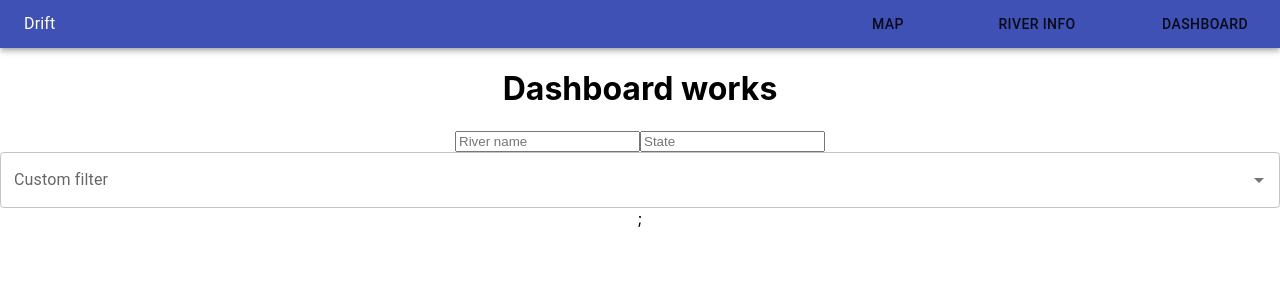
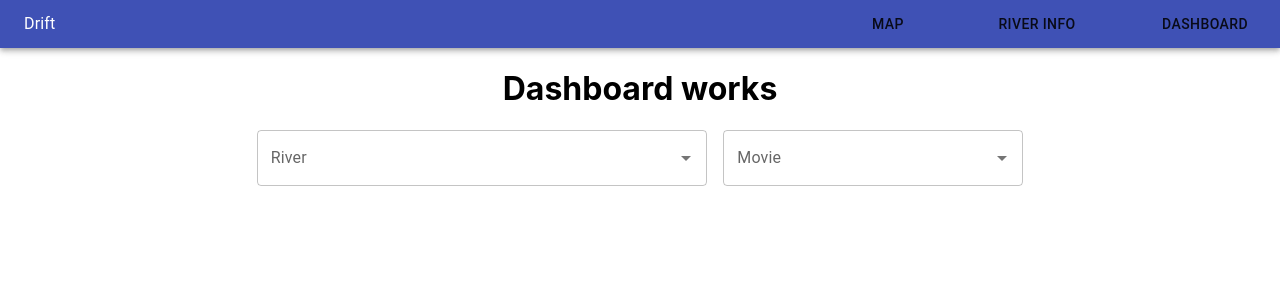
Before and after one commit to grantfogle/drift-react, a React (Create React App) app: page / in a window 1280 px wide. Shown: the top 300 px of the page. Built offline with nearby package versions, Linux system fonts and the light colour scheme.

Commit message:
adding autocomplete boxes for each

```diff
--- a/src/App.js
+++ b/src/App.js
@@ -1,5 +1,5 @@
 import logo from './logo.svg';
-import Main from './main/Main';
+import Main from '../src/main/Main';
 import './App.css';
 
 function App() {
--- a/src/Main/Main.jsx
+++ b/src/Main/Main.jsx
@@ -1,4 +1,4 @@
-import React, { Fragment } from 'react';
+import React from 'react';
 import Map from '../Map';
 import TopNavigation from '../TopNavigation/TopNavigation';
 import './style.css';
--- a/src/dashboard/search/Search.jsx
+++ b/src/dashboard/search/Search.jsx
@@ -6,6 +6,7 @@ import IconButton from '@material-ui/core/IconButton';
 import MenuIcon from '@mui/icons-material/Menu';
 import SearchIcon from '@mui/icons-material/Search';
 import DirectionsIcon from '@mui/icons-material/DirectionsCar';
+import './SearchForm.css';
 // import DirectionsIcon from '@mui/icons-material/DirectionsIcon';
 
 const Search = () => {
--- /dev/null
+++ b/src/dashboard/search/SearchForm.css
@@ -0,0 +1,15 @@
+
+.river-search {
+    margin: auto;
+    display: flex;
+    flex-direction: row;
+    justify-content: space-evenly;
+    width: 800px;
+    height: 200px;
+}
+.river-autocomplete {
+    width: 500px;
+}
+.state-autocomplete {
+    width: 250px;
+}
--- a/src/dashboard/search/SearchForm.jsx
+++ b/src/dashboard/search/SearchForm.jsx
@@ -9,21 +9,39 @@ const SearchForm = () => {
         stringify: (option) => option.state,
     });
 
-    const states = [{ state: 'Colorado', state: 'Utah', state: 'Montana' }];
+    const states = [
+        { label: 'Colorado' },
+        { label: 'Utah' },
+        { label: 'Montana' }
+    ];
+
+    const rivers = [
+        { label: 'Colorado River' },
+        { label: 'Green River' },
+        { label: 'Bitterroot River' },
+        { label: 'Eagle River' },
+        { label: 'Ogden River' },
+        { label: 'Yellowstone River' }
+    ];
 
 
     return (
-        <form>
-            <input placeholder="River name" />
-            <input placeholder="State" />
-
+        <div className="river-search">
             <Autocomplete
-                className=""
+                disablePortal
+                id="combo-box-demo"
+                options={rivers}
+                sx={{ width: 450 }}
+                renderInput={(params) => <TextField {...params} label="River" />}
+            />
+            <Autocomplete
+                disablePortal
+                id="combo-box-demo"
                 options={states}
-                filterOptions={filterOptions}
-                renderInput={(params) => <TextField {...params} label="Custom filter" />}
-            />;
-        </form>
+                sx={{ width: 300 }}
+                renderInput={(params) => <TextField {...params} label="Movie" />}
+            />
+        </div>
     );
 }
 
```
